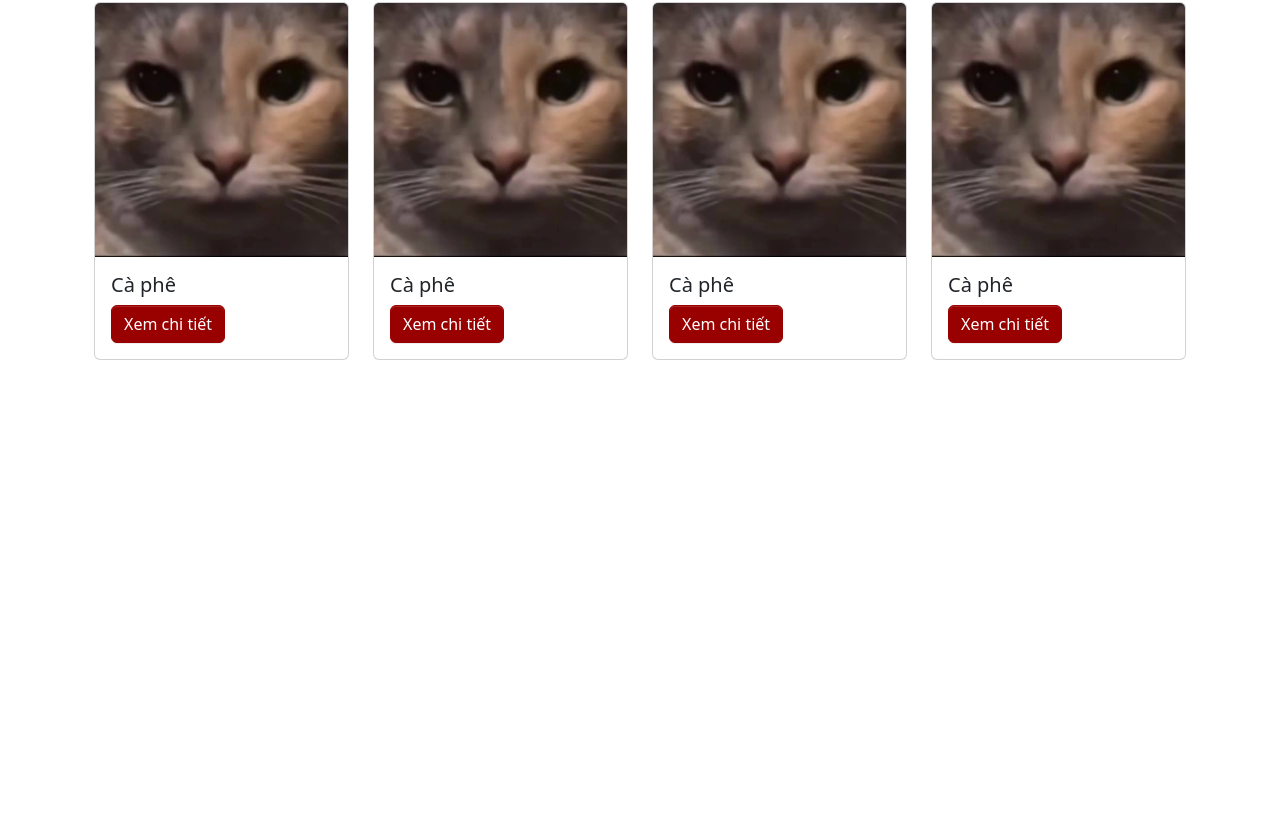
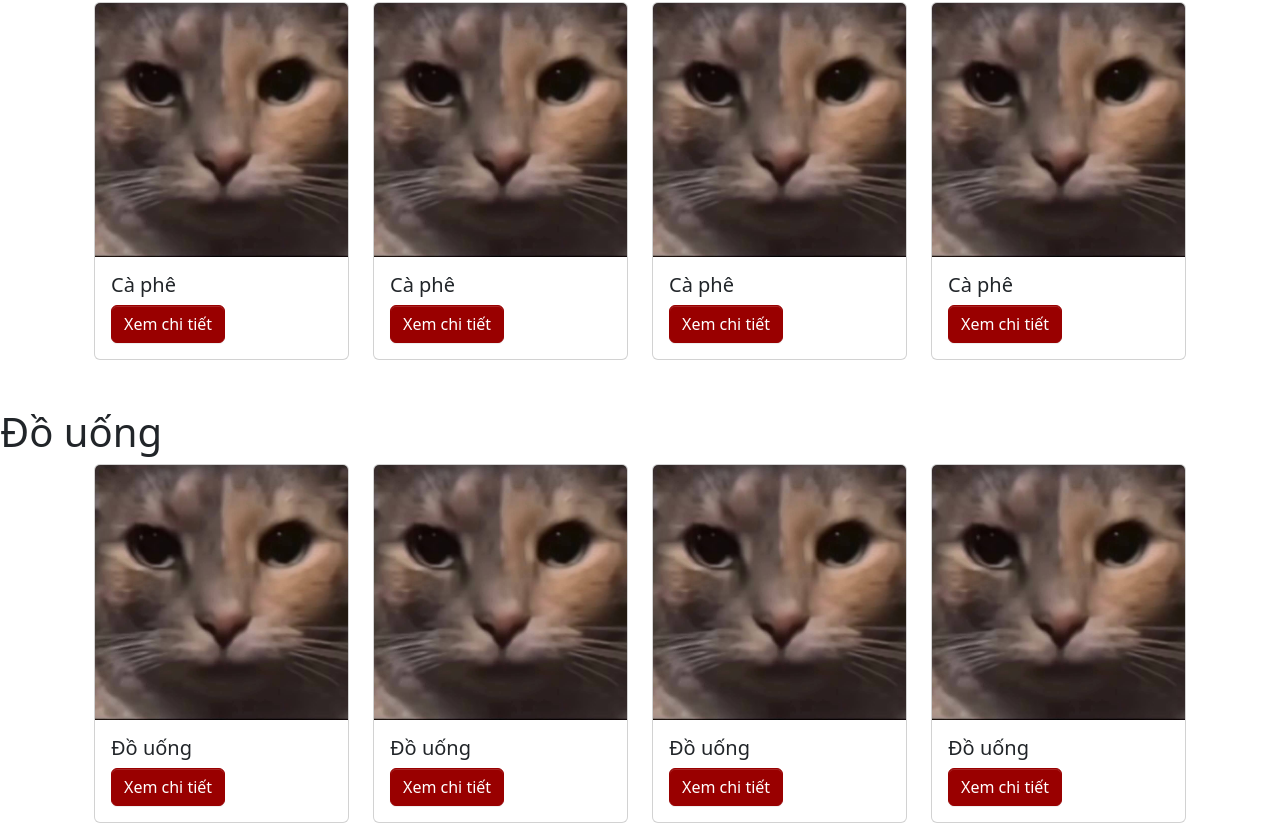
Before and after one commit to touya2604/Coffe-land, an Angular app: page / in a window 1280 px wide. Shown: the part 1009-1832 px from the top of the page. Before the commit the page ends 1417 px from the top, so only its background shows below. Built offline with nearby package versions, Linux system fonts and the light colour scheme.

Commit message:
view: Home Finished

```diff
--- a/src/app/views/admin/home/home.component.html
+++ b/src/app/views/admin/home/home.component.html
@@ -166,4 +166,46 @@
     </div>
   </div>
 </section>
-<section class="drink"></section>
+<section class="drink">
+  <h1>Đồ uống</h1>
+  <div class="container best-seller">
+    <div class="row mx-auto">
+      <div class="col-3">
+        <div class="card">
+          <img src="assets/placeholder.png" alt="" class="card-img-top" />
+          <div class="card-body">
+            <h5 class="card-title">Đồ uống</h5>
+            <button class="btn btn-primary">Xem chi tiết</button>
+          </div>
+        </div>
+      </div>
+      <div class="col-3">
+        <div class="card">
+          <img src="assets/placeholder.png" alt="" class="card-img-top" />
+          <div class="card-body">
+            <h5 class="card-title">Đồ uống</h5>
+            <button class="btn btn-primary">Xem chi tiết</button>
+          </div>
+        </div>
+      </div>
+      <div class="col-3">
+        <div class="card">
+          <img src="assets/placeholder.png" alt="" class="card-img-top" />
+          <div class="card-body">
+            <h5 class="card-title">Đồ uống</h5>
+            <button class="btn btn-primary">Xem chi tiết</button>
+          </div>
+        </div>
+      </div>
+      <div class="col-3">
+        <div class="card">
+          <img src="assets/placeholder.png" alt="" class="card-img-top" />
+          <div class="card-body">
+            <h5 class="card-title">Đồ uống</h5>
+            <button class="btn btn-primary">Xem chi tiết</button>
+          </div>
+        </div>
+      </div>
+    </div>
+  </div>
+</section>
```
